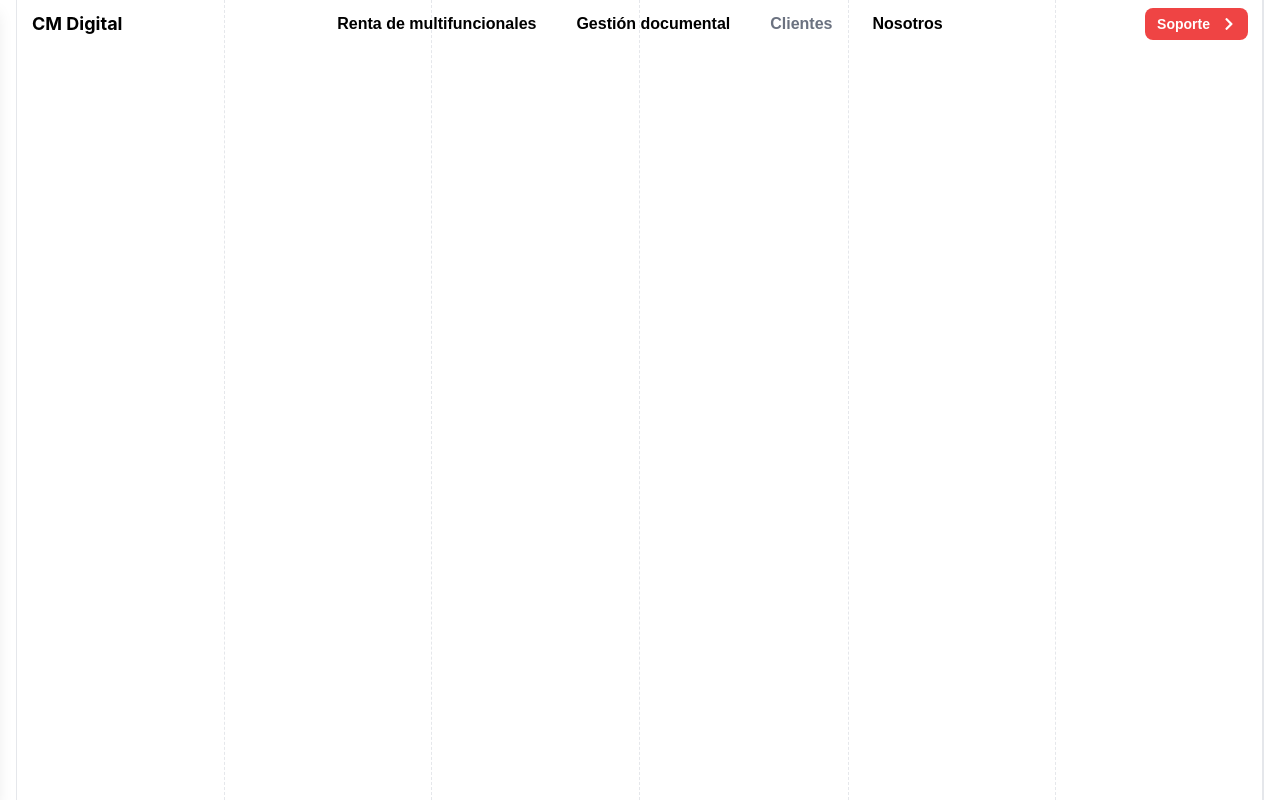
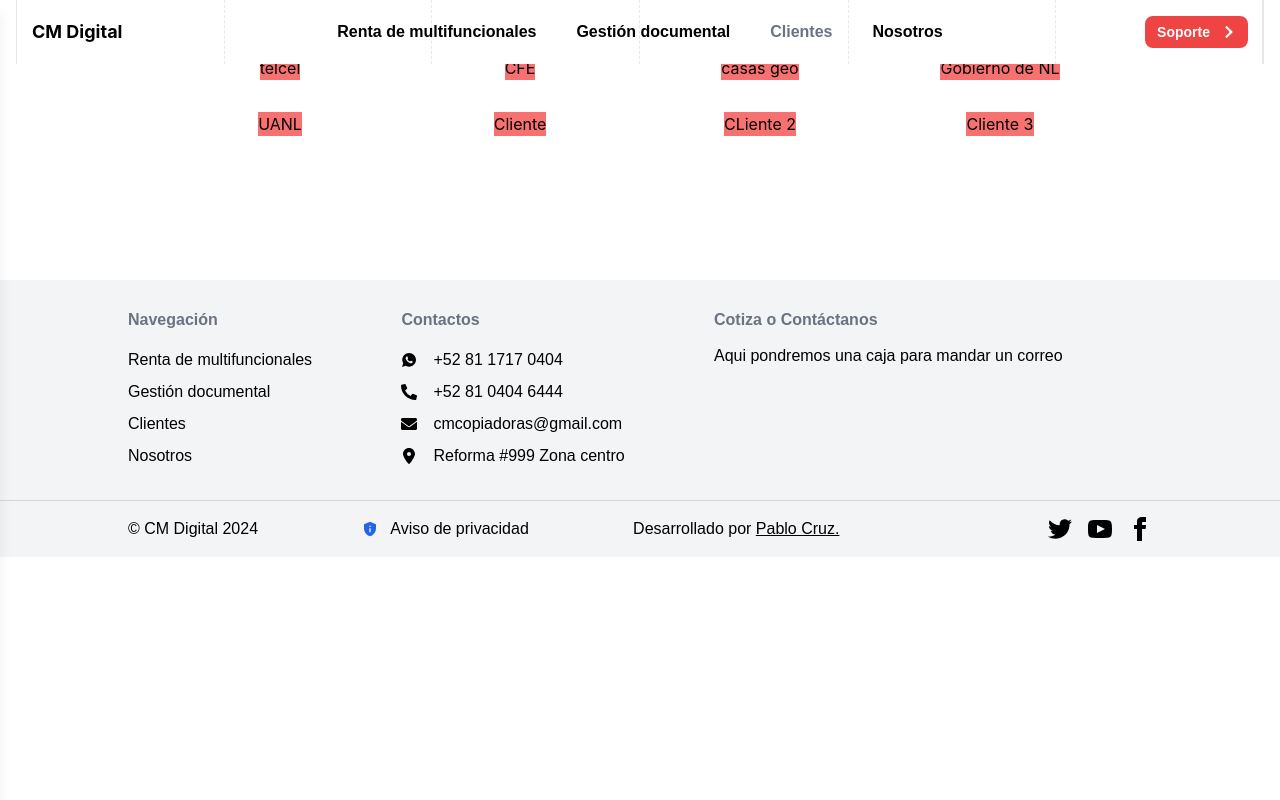
Before and after one commit to jpablocruz/cmdigital, a React (Create React App) app: page /clientes in a window 1280 px wide. Built offline with nearby package versions, Linux system fonts and the light colour scheme.

Commit message:
finished nv

```diff
--- a/src/components/HeaderGuidelines.tsx
+++ b/src/components/HeaderGuidelines.tsx
@@ -4,7 +4,7 @@ const HeaderGuidelines = () => {
  return (
   <div
    id="Header_gontainer"
-   className="w-[100%] h-[100%] absolute top-0 left-0 overflow-hidden box-border bg-white"
+   className="w-[100%] h-16 absolute top-0 left-0 overflow-hidden box-border bg-white"
   >
    <div
     id="Header_guidelines"
--- a/src/components/Navbar.tsx
+++ b/src/components/Navbar.tsx
@@ -15,8 +15,8 @@ const Navbar = () => {
    <HeaderGuidelines />
    <div className="drawer relative box-border inset-0 h-auto mx-4 bg-transparent">
     <input id="my-drawer-3" type="checkbox" className="drawer-toggle" />
-    <div className="drawer-content">
-     <div className="navbar bg-transparent px-4">
+    <div className="drawer-content px-4">
+     <div className="navbar bg-transparent pt-2">
       <div className="navbar-start md:hidden text-black">
        <label
         htmlFor="my-drawer-3"
--- a/src/layouts/MainLayout.tsx
+++ b/src/layouts/MainLayout.tsx
@@ -12,8 +12,8 @@ const MainLayout: FC<MainLayoutProps> = ({ children }) => {
  return (
   <div>
    <Navbar />
-   {/* {children || <Outlet />} */}
-   {/* <Footer /> */}
+   {children || <Outlet />}
+   <Footer />
   </div>
  );
 };
```
